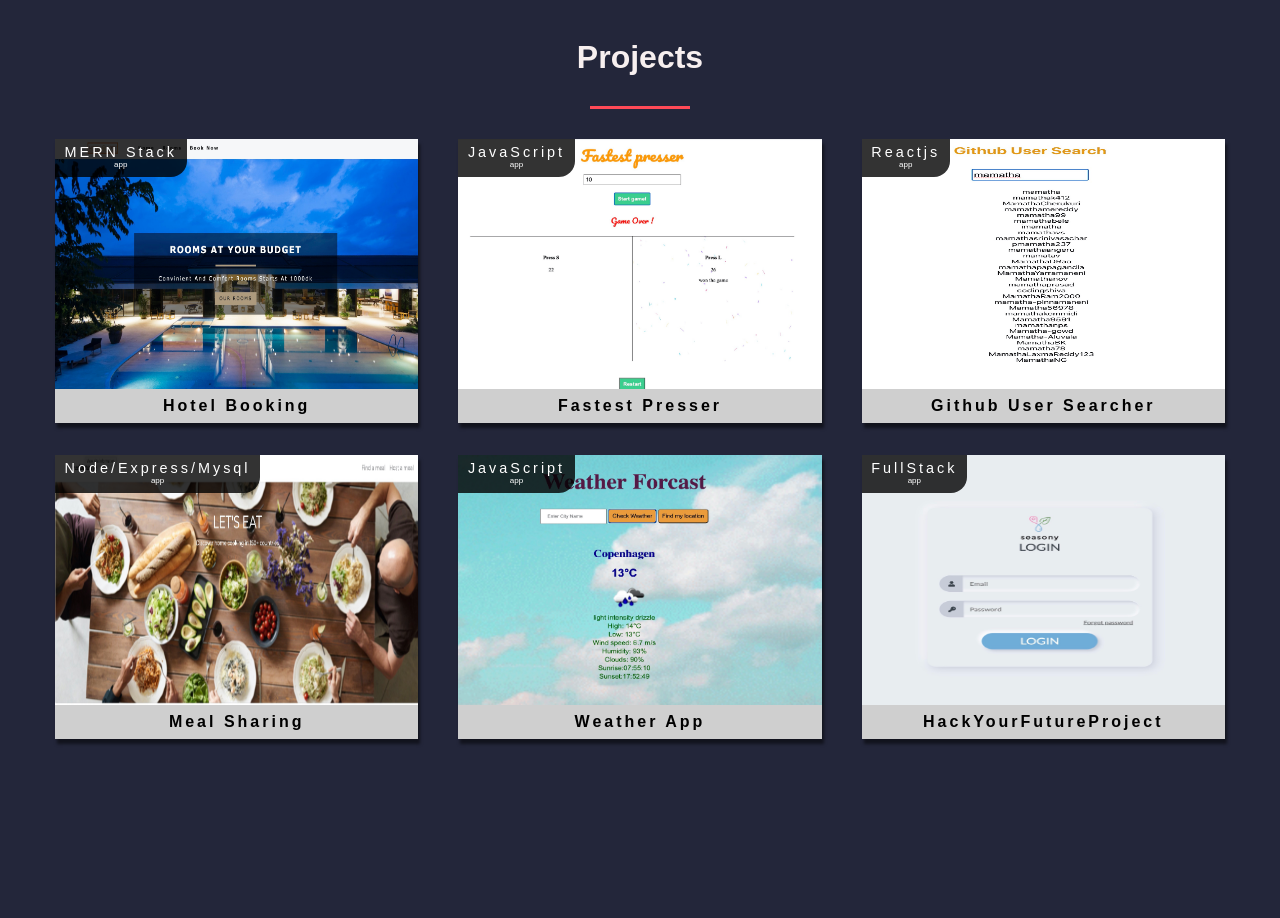
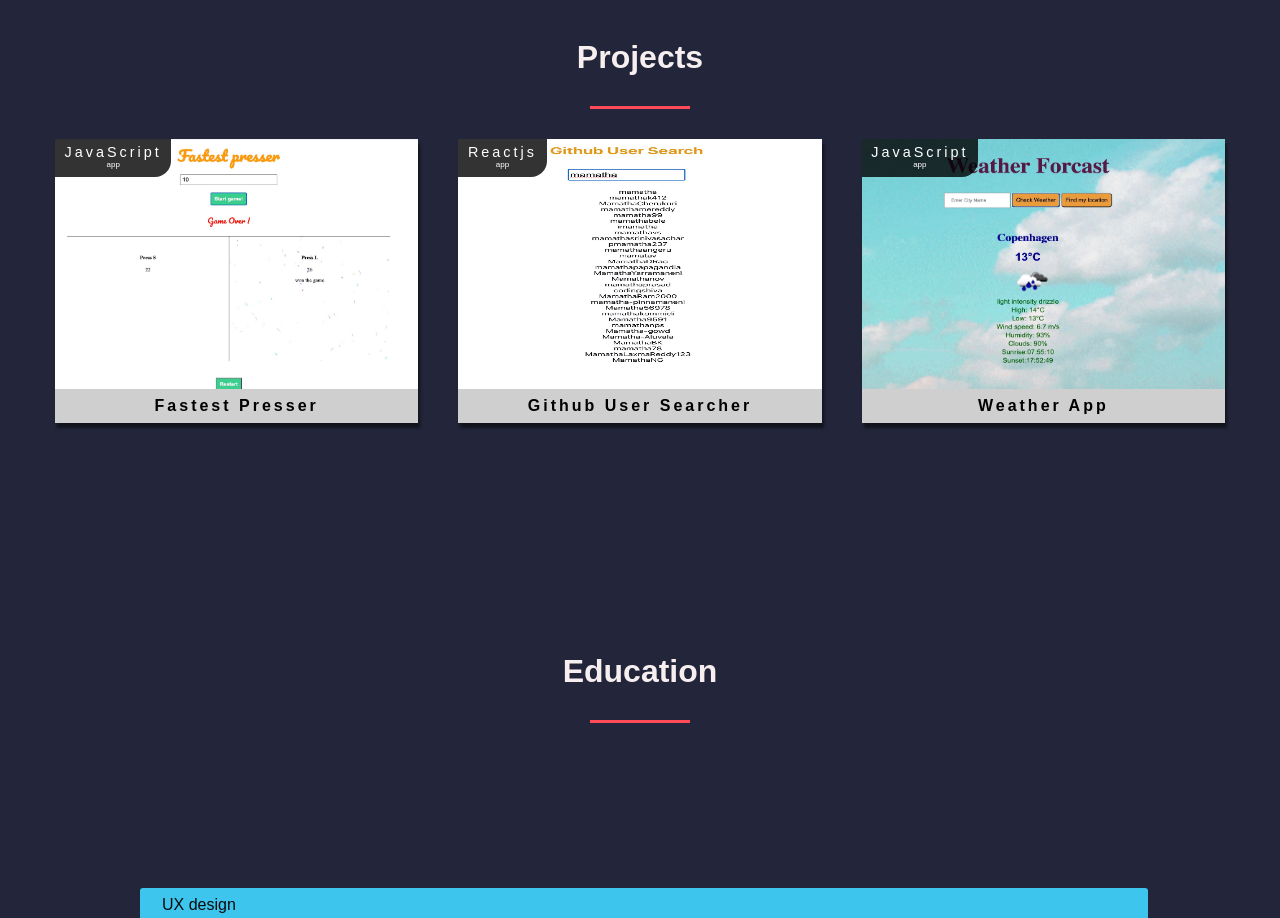
Before and after one commit to mamathamereddy/Portfolio, a React (Create React App) app: page / in a window 1280 px wide. Shown: the part 3520-4438 px from the top of the page. Built offline with nearby package versions, Linux system fonts and the light colour scheme.

Commit message:
hiding the links that are nor working

```diff
--- a/src/data/Projects.js
+++ b/src/data/Projects.js
@@ -8,15 +8,6 @@ import github from "../images/github.jpg";
 const projects = [
   {
     id: 1,
-    name: "Hotel Booking",
-    image: hotel,
-    type: "MERN Stack",
-    githubUrl: "https://github.com/mamathamereddy/HotelBooking-Client",
-    deployedUrl: "https://hotel-bookingapp.netlify.app/",
-  },
-
-  {
-    id: 2,
     name: "Fastest Presser",
     image: fastestpresser,
     type: "JavaScript",
@@ -24,38 +15,46 @@ const projects = [
     deployedUrl: "https://mamathamereddy.github.io/fastestPresser/",
   },
   {
-    id: 3,
+    id: 2,
     name: "github user searcher",
     image: github,
     type: "Reactjs",
     githubUrl: "https://github.com/mamathamereddy/github-user-searcher",
-    deployedUrl: "https://react-github-user-search-app.herokuapp.com/",
+    deployedUrl: "https://user-searcher-github.netlify.app",
   },
   {
-    id: 4,
-    name: "Meal sharing",
-    image: meal,
-    type: "Node/Express/Mysql",
-    githubUrl: "https://github.com/mamathamereddy/mealsharing",
-    deployedUrl: "https://hyf-meals-sharing.herokuapp.com/",
-  },
-  {
-    id: 5,
+    id: 3,
     name: "Weather App",
     image: weather,
     type: "JavaScript",
     githubUrl: "https://github.com/mamathamereddy/weather-app",
     deployedUrl: "https://mamathamereddy.github.io/weather-app/",
   },
+  // {
+  //   id: 4,
+  //   name: "Hotel Booking",
+  //   image: hotel,
+  //   type: "MERN Stack",
+  //   githubUrl: "https://github.com/mamathamereddy/HotelBooking-Client",
+  //   deployedUrl: "https://hotel-bookingapp.netlify.app/",
+  // },
+  // {
+  //   id: 5,
+  //   name: "Meal sharing",
+  //   image: meal,
+  //   type: "Node/Express/Mysql",
+  //   githubUrl: "https://github.com/mamathamereddy/mealsharing",
+  //   deployedUrl: "https://hyf-meals-sharing.herokuapp.com/",
+  // },
 
-  {
-    id: 6,
-    name: "HackYourFutureProject",
-    image: project,
-    type: "FullStack",
-    githubUrl: "https://github.com/mamathamereddy/FP-class11",
-    deployedUrl: "https://fp-class11.herokuapp.com/",
-  },
+  // {
+  //   id: 6,
+  //   name: "HackYourFutureProject",
+  //   image: project,
+  //   type: "FullStack",
+  //   githubUrl: "https://github.com/mamathamereddy/FP-class11",
+  //   deployedUrl: "https://fp-class11.herokuapp.com/",
+  // },
 ];
 
 export default projects;
```
